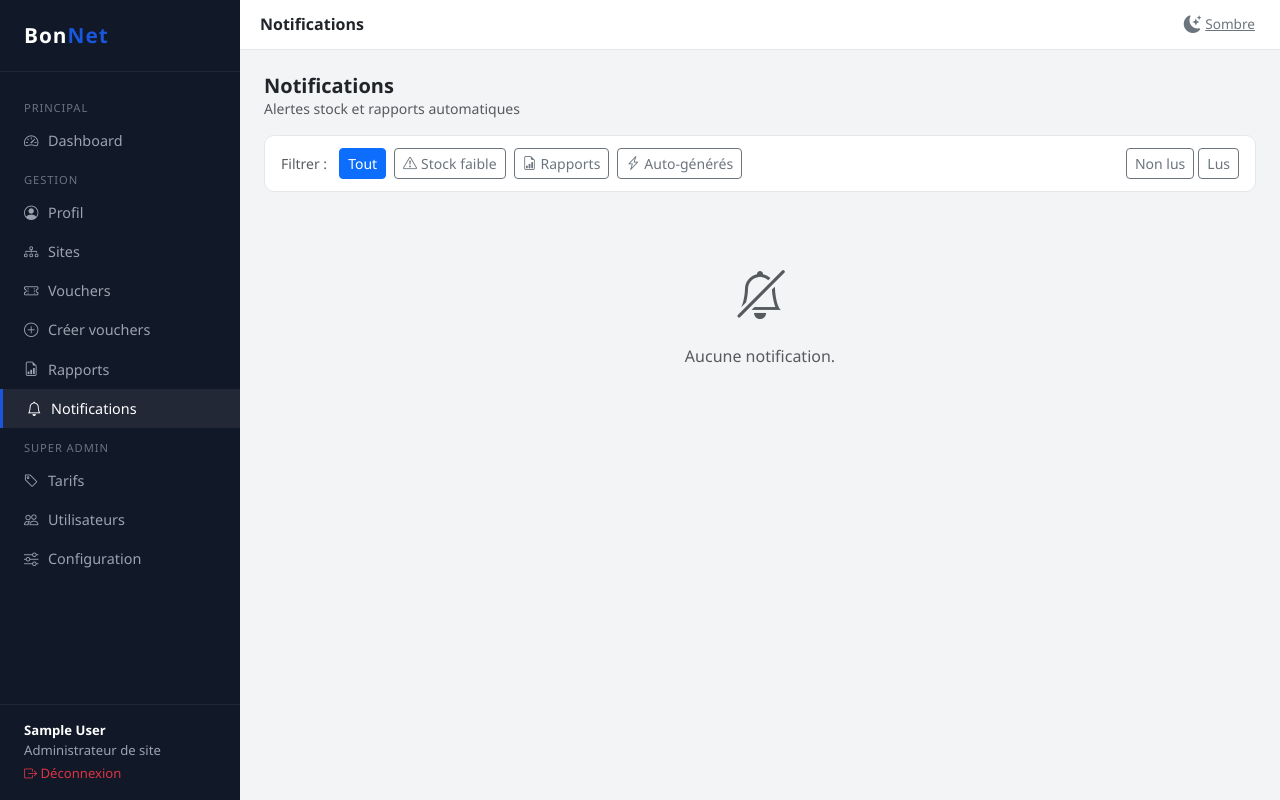
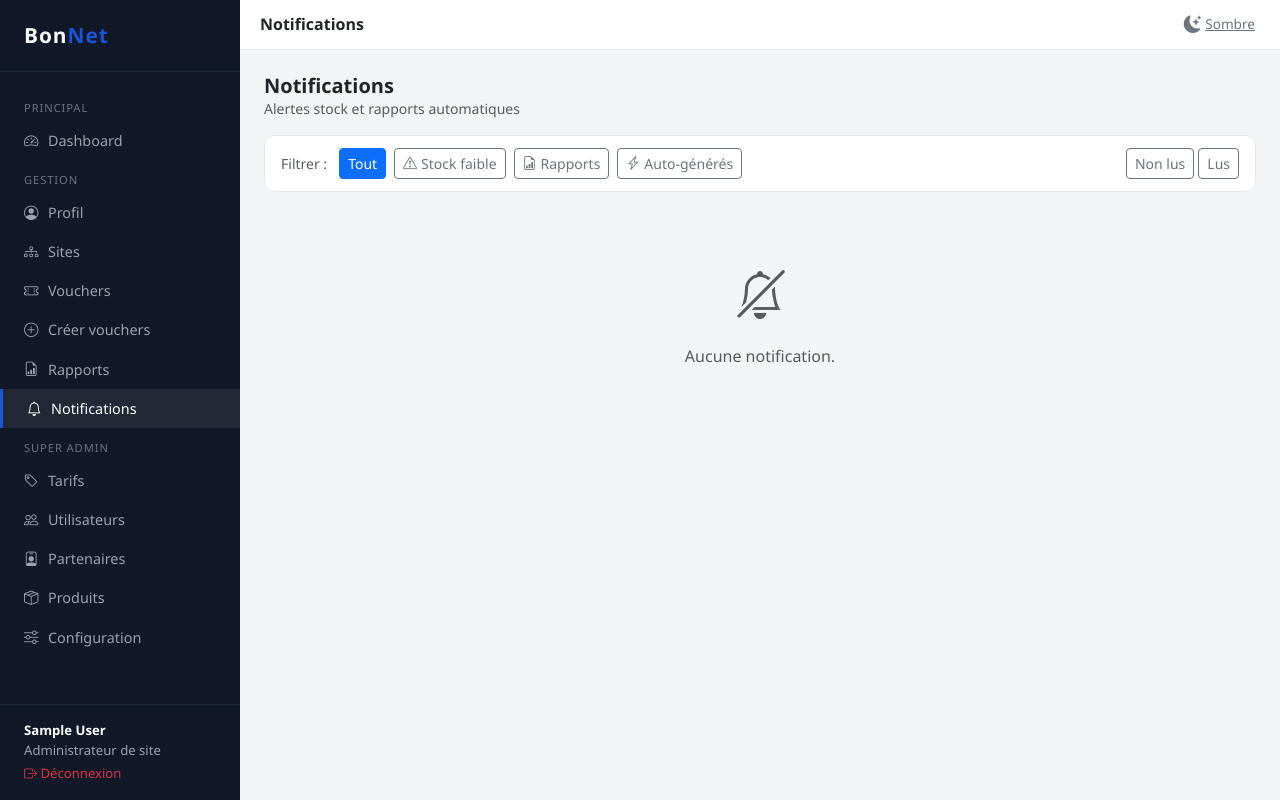
Before and after one commit to Vaillantval/Transversal-Voucher-Managing-system, a Django app: page /notifications/ in a window 1280 px wide. Run offline with Django 5.2, Linux system fonts and the light colour scheme; the visitor is signed in with stand-in values (Sample User, id 1); data comes from the database, SQL or seed files in the repository; data that the repository does not hold is empty; parts of the project's set-up code (start-up, migrations or seed data) failed here and were passed over.

Commit message:
Fix partners_view NameError + add Partenaires/Produits to sidebar nav
- Fix missing SiteConfig import in partners_view (was causing 500)
- Add Partenaires and Produits links to superadmin sidebar section
- Fix Configuration active state to exclude partner sub-pages

Co-Authored-By: Claude Sonnet 4.6 <noreply@anthropic.com>

```diff
--- a/sites_mgmt/views.py
+++ b/sites_mgmt/views.py
@@ -258,6 +258,7 @@ def config_edit(request):
 def partners_view(request):
     """Gestion des demandes partenaires + éditeur des conditions."""
     from accounts.models import PartnerApplication
+    from .models import SiteConfig
 
     config = SiteConfig.get()
 
--- a/templates/base.html
+++ b/templates/base.html
@@ -392,8 +392,16 @@ body { background: #F3F4F6; font-family: 'Segoe UI', system-ui, sans-serif; }
        class="{% if request.resolver_match.app_name == 'accounts' and 'utilisateurs' in request.path %}active{% endif %}">
       <i class="bi bi-people"></i> Utilisateurs
     </a>
+    <a href="{% url 'sites:partners' %}"
+       class="{% if 'partenaires' in request.path %}active{% endif %}">
+      <i class="bi bi-person-badge"></i> Partenaires
+    </a>
+    <a href="{% url 'sites:product_list' %}"
+       class="{% if 'produits' in request.path %}active{% endif %}">
+      <i class="bi bi-box-seam"></i> Produits
+    </a>
     <a href="{% url 'sites:config' %}"
-       class="{% if 'configuration' in request.path %}active{% endif %}">
+       class="{% if 'configuration' in request.path and 'partenaires' not in request.path %}active{% endif %}">
       <i class="bi bi-sliders"></i> Configuration
     </a>
     {% endif %}
```
